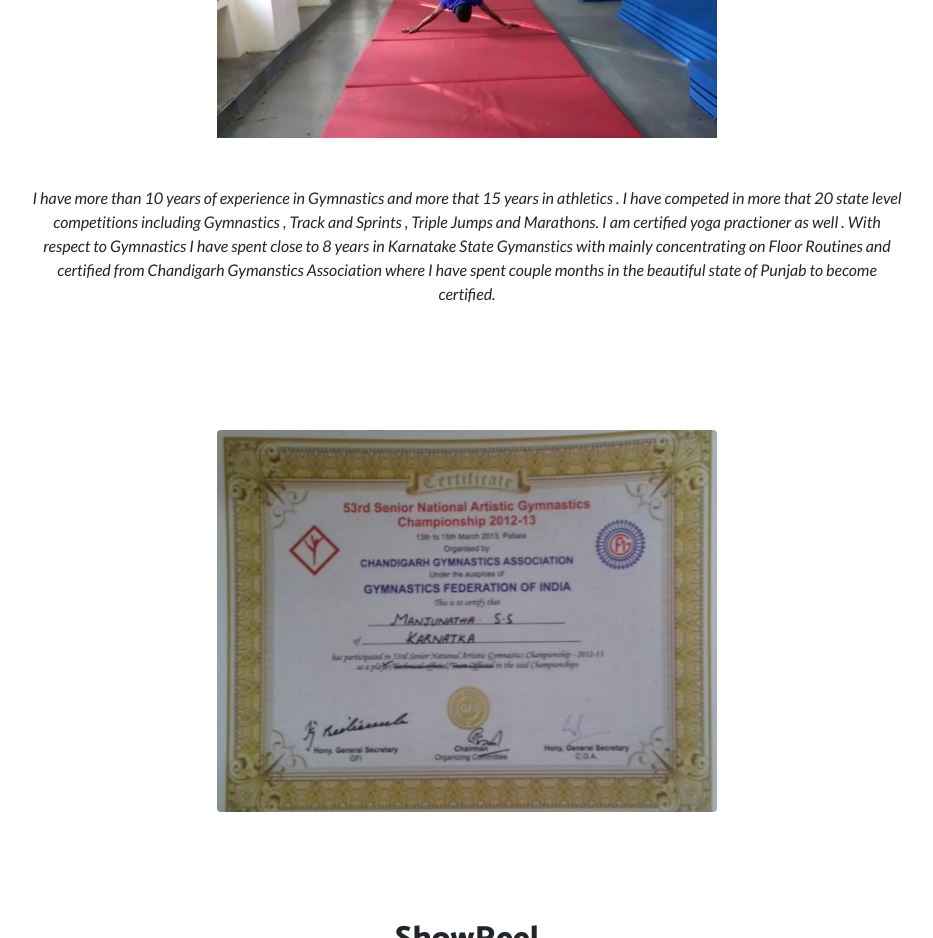
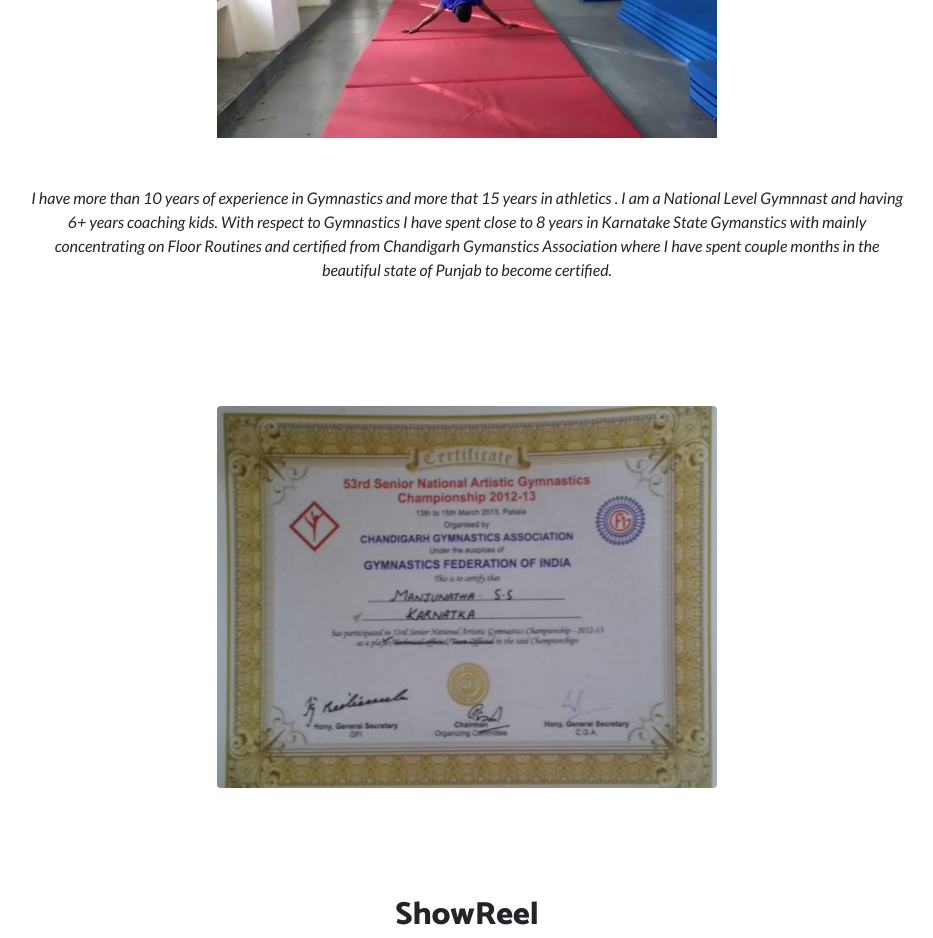
Before and after one commit to j-thepac/Manju_Gymnastics, a website: page learn_more.html in a window 1280 px wide. Shown: the part 940-1878 px from the top of the page, without its empty margins (173-1106 px from the left). Drawn offline with Linux system fonts and the light colour scheme.

Commit message:
edited the about me as per input

```diff
--- a/learn_more.html
+++ b/learn_more.html
@@ -91,9 +91,8 @@
             <img src="img/manju.jpg" class="img-responsive img-circle margin" style="display:inline" alt="Manjunath SS" width="500" height="300">
 
             <p class="text-center font-italic p-5">
-                I have more than 10 years of experience in Gymnastics and more that 15 years in athletics . I have competed in more that 20 state level competitions including Gymnastics , Track and Sprints , Triple Jumps and Marathons. I am certified yoga practioner
-                as well . With respect to Gymnastics I have spent close to 8 years in Karnatake State Gymanstics with mainly concentrating on Floor Routines and certified from Chandigarh Gymanstics Association where I have spent couple months in the beautiful
-                state of Punjab to become certified.
+                I have more than 10 years of experience in Gymnastics and more that 15 years in athletics . I am a National Level Gymnnast and having 6+ years coaching kids. With respect to Gymnastics I have spent close to 8 years in Karnatake State Gymanstics with mainly
+                concentrating on Floor Routines and certified from Chandigarh Gymanstics Association where I have spent couple months in the beautiful state of Punjab to become certified.
             </p>
         </div>
 
```
